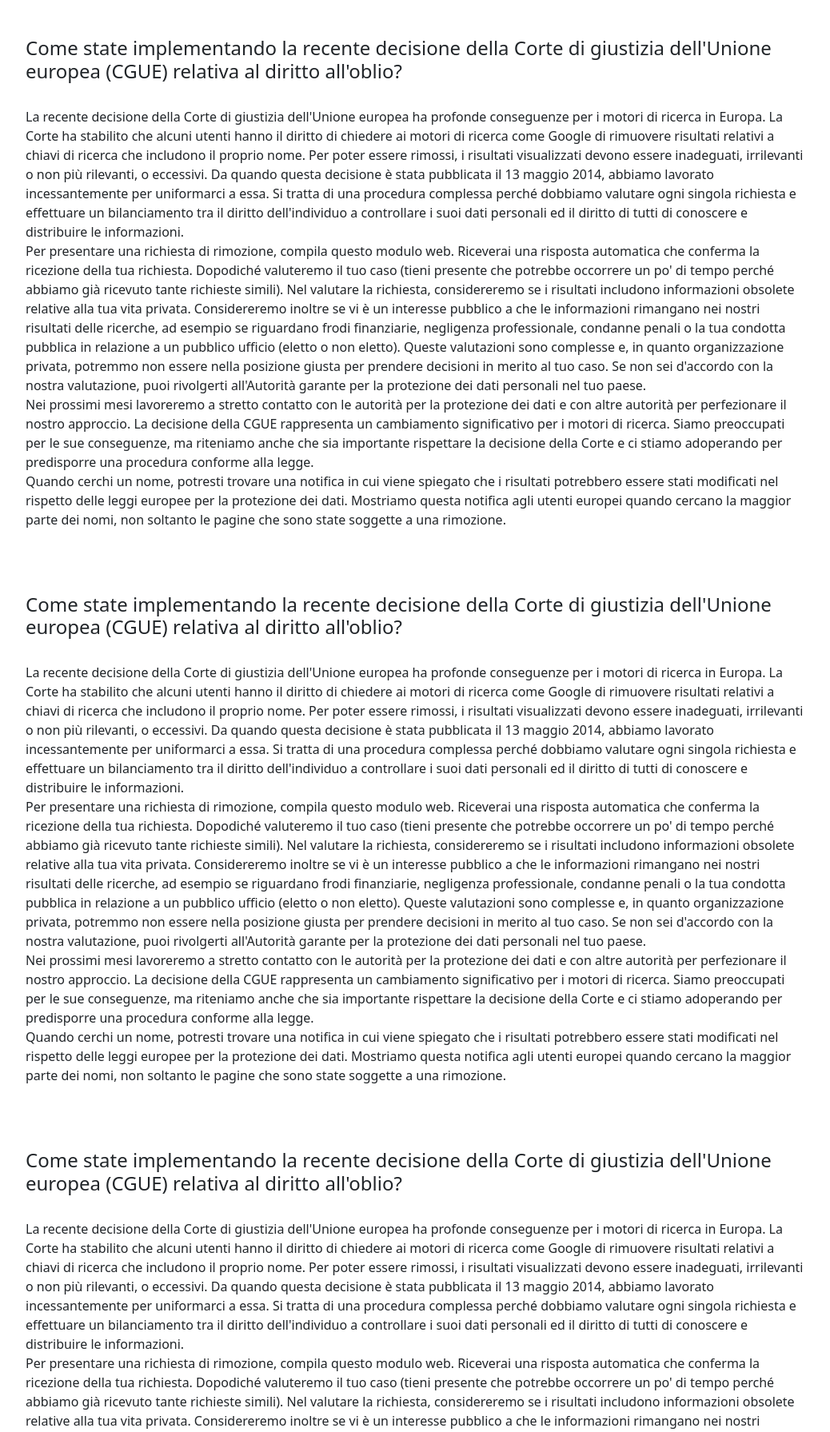
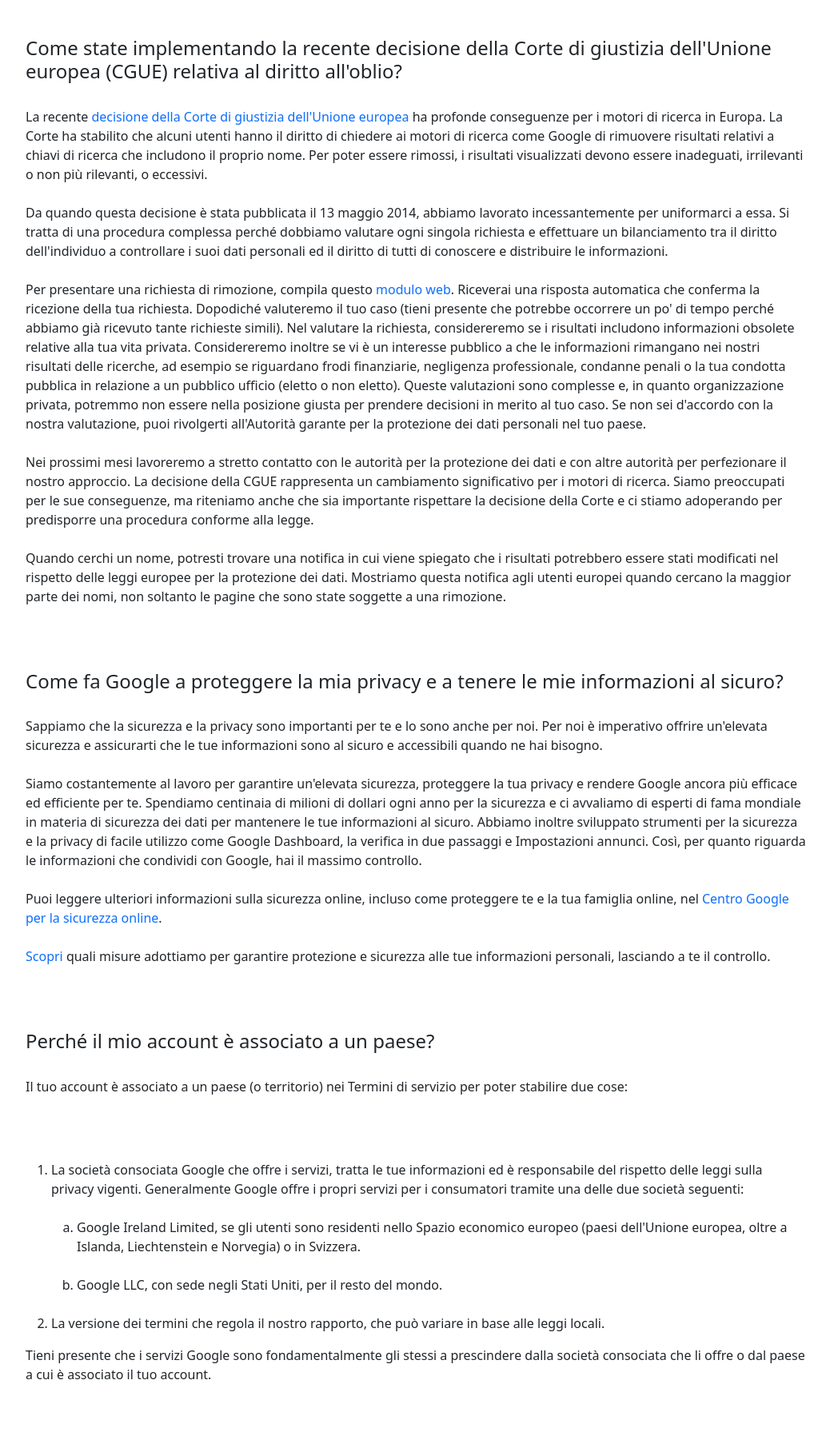
Before and after one commit to vincaf/php-google-faq, a PHP site: page / in a window 1280 px wide. Shown: the part 134-1925 px from the top of the page at 80% size, without its empty margins (120-1158 px from the left). Run offline with PHP 8.4, Linux system fonts and the light colour scheme.

Commit message:
feat: add all the info in the posts array

```diff
--- a/index.php
+++ b/index.php
@@ -30,43 +30,78 @@
             'Question1' => [
                 [
                     'title' => "Come state implementando la recente decisione della Corte di giustizia dell'Unione europea (CGUE) relativa al diritto all'oblio?",
-                    'text' => "La recente decisione della Corte di giustizia dell'Unione europea ha profonde conseguenze per i motori di ricerca in Europa. La Corte ha stabilito che alcuni utenti hanno il diritto di chiedere ai motori di ricerca come Google di rimuovere risultati relativi a chiavi di ricerca che includono il proprio nome. Per poter essere rimossi, i risultati visualizzati devono essere inadeguati, irrilevanti o non più rilevanti, o eccessivi.
-
+                    'text' => "La recente <a href='http://curia.europa.eu/juris/document/document.jsf?text=&amp;docid=152065&amp;amppageIndex=0&amp;doclang=it&amp;mode=lst&amp;dir=&amp;occ=first&amp;part=1&amp;cid=276332' class='text-decoration-none'> decisione della Corte di giustizia dell'Unione europea</a> ha profonde conseguenze per i motori di ricerca in Europa. La Corte ha stabilito che alcuni utenti hanno il diritto di chiedere ai motori di ricerca come Google di rimuovere risultati relativi a chiavi di ricerca che includono il proprio nome. Per poter essere rimossi, i risultati visualizzati devono essere inadeguati, irrilevanti o non più rilevanti, o eccessivi.
+                        <br><br>
                         Da quando questa decisione è stata pubblicata il 13 maggio 2014, abbiamo lavorato incessantemente per uniformarci a essa. Si tratta di una procedura complessa perché dobbiamo valutare ogni singola richiesta e effettuare un bilanciamento tra il diritto dell'individuo a controllare i suoi dati personali ed il diritto di tutti di conoscere e distribuire le informazioni.
-                        <br>
-                        Per presentare una richiesta di rimozione, compila questo modulo web. Riceverai una risposta automatica che conferma la ricezione della tua richiesta. Dopodiché valuteremo il tuo caso (tieni presente che potrebbe occorrere un po' di tempo perché abbiamo già ricevuto tante richieste simili). Nel valutare la richiesta, considereremo se i risultati includono informazioni obsolete relative alla tua vita privata. Considereremo inoltre se vi è un interesse pubblico a che le informazioni rimangano nei nostri risultati delle ricerche, ad esempio se riguardano frodi finanziarie, negligenza professionale, condanne penali o la tua condotta pubblica in relazione a un pubblico ufficio (eletto o non eletto). Queste valutazioni sono complesse e, in quanto organizzazione privata, potremmo non essere nella posizione giusta per prendere decisioni in merito al tuo caso. Se non sei d'accordo con la nostra valutazione, puoi rivolgerti all'Autorità garante per la protezione dei dati personali nel tuo paese.
-                        <br>
+                        <br><br>
+                        Per presentare una richiesta di rimozione, compila questo <a href='https://support.google.com/legal/contact/lr_eudpa?product=websearch&amp;hl=it' class='text-decoration-none'>modulo web</a>. Riceverai una risposta automatica che conferma la ricezione della tua richiesta. Dopodiché valuteremo il tuo caso (tieni presente che potrebbe occorrere un po' di tempo perché abbiamo già ricevuto tante richieste simili). Nel valutare la richiesta, considereremo se i risultati includono informazioni obsolete relative alla tua vita privata. Considereremo inoltre se vi è un interesse pubblico a che le informazioni rimangano nei nostri risultati delle ricerche, ad esempio se riguardano frodi finanziarie, negligenza professionale, condanne penali o la tua condotta pubblica in relazione a un pubblico ufficio (eletto o non eletto). Queste valutazioni sono complesse e, in quanto organizzazione privata, potremmo non essere nella posizione giusta per prendere decisioni in merito al tuo caso. Se non sei d'accordo con la nostra valutazione, puoi rivolgerti all'Autorità garante per la protezione dei dati personali nel tuo paese.
+                        <br><br>
                         Nei prossimi mesi lavoreremo a stretto contatto con le autorità per la protezione dei dati e con altre autorità per perfezionare il nostro approccio. La decisione della CGUE rappresenta un cambiamento significativo per i motori di ricerca. Siamo preoccupati per le sue conseguenze, ma riteniamo anche che sia importante rispettare la decisione della Corte e ci stiamo adoperando per predisporre una procedura conforme alla legge.
-                        <br>
+                        <br><br>
                         Quando cerchi un nome, potresti trovare una notifica in cui viene spiegato che i risultati potrebbero essere stati modificati nel rispetto delle leggi europee per la protezione dei dati. Mostriamo questa notifica agli utenti europei quando cercano la maggior parte dei nomi, non soltanto le pagine che sono state soggette a una rimozione.",
                 ],
             ],
             'Question2' => [
                 [
-                    'title' => "Come state implementando la recente decisione della Corte di giustizia dell'Unione europea (CGUE) relativa al diritto all'oblio?",
-                    'text' => "La recente decisione della Corte di giustizia dell'Unione europea ha profonde conseguenze per i motori di ricerca in Europa. La Corte ha stabilito che alcuni utenti hanno il diritto di chiedere ai motori di ricerca come Google di rimuovere risultati relativi a chiavi di ricerca che includono il proprio nome. Per poter essere rimossi, i risultati visualizzati devono essere inadeguati, irrilevanti o non più rilevanti, o eccessivi.
-
-                        Da quando questa decisione è stata pubblicata il 13 maggio 2014, abbiamo lavorato incessantemente per uniformarci a essa. Si tratta di una procedura complessa perché dobbiamo valutare ogni singola richiesta e effettuare un bilanciamento tra il diritto dell'individuo a controllare i suoi dati personali ed il diritto di tutti di conoscere e distribuire le informazioni.
-                        <br>
-                        Per presentare una richiesta di rimozione, compila questo modulo web. Riceverai una risposta automatica che conferma la ricezione della tua richiesta. Dopodiché valuteremo il tuo caso (tieni presente che potrebbe occorrere un po' di tempo perché abbiamo già ricevuto tante richieste simili). Nel valutare la richiesta, considereremo se i risultati includono informazioni obsolete relative alla tua vita privata. Considereremo inoltre se vi è un interesse pubblico a che le informazioni rimangano nei nostri risultati delle ricerche, ad esempio se riguardano frodi finanziarie, negligenza professionale, condanne penali o la tua condotta pubblica in relazione a un pubblico ufficio (eletto o non eletto). Queste valutazioni sono complesse e, in quanto organizzazione privata, potremmo non essere nella posizione giusta per prendere decisioni in merito al tuo caso. Se non sei d'accordo con la nostra valutazione, puoi rivolgerti all'Autorità garante per la protezione dei dati personali nel tuo paese.
-                        <br>
-                        Nei prossimi mesi lavoreremo a stretto contatto con le autorità per la protezione dei dati e con altre autorità per perfezionare il nostro approccio. La decisione della CGUE rappresenta un cambiamento significativo per i motori di ricerca. Siamo preoccupati per le sue conseguenze, ma riteniamo anche che sia importante rispettare la decisione della Corte e ci stiamo adoperando per predisporre una procedura conforme alla legge.
-                        <br>
-                        Quando cerchi un nome, potresti trovare una notifica in cui viene spiegato che i risultati potrebbero essere stati modificati nel rispetto delle leggi europee per la protezione dei dati. Mostriamo questa notifica agli utenti europei quando cercano la maggior parte dei nomi, non soltanto le pagine che sono state soggette a una rimozione.",
+                    'title' => "Come fa Google a proteggere la mia privacy e a tenere le mie informazioni al sicuro?",
+                    'text' => "Sappiamo che la sicurezza e la privacy sono importanti per te e lo sono anche per noi. Per noi è imperativo offrire un'elevata sicurezza e assicurarti che le tue informazioni sono al sicuro e accessibili quando ne hai bisogno.
+                        <br><br>
+                        Siamo costantemente al lavoro per garantire un'elevata sicurezza, proteggere la tua privacy e rendere Google ancora più efficace ed efficiente per te. Spendiamo centinaia di milioni di dollari ogni anno per la sicurezza e ci avvaliamo di esperti di fama mondiale in materia di sicurezza dei dati per mantenere le tue informazioni al sicuro. Abbiamo inoltre sviluppato strumenti per la sicurezza e la privacy di facile utilizzo come Google Dashboard, la verifica in due passaggi e Impostazioni annunci. Così, per quanto riguarda le informazioni che condividi con Google, hai il massimo controllo.
+                        <br><br>
+                        Puoi leggere ulteriori informazioni sulla sicurezza online, incluso come proteggere te e la tua famiglia online, nel <a href='https://www.google.com/safetycenter/' class='text-decoration-none'>Centro Google per la sicurezza online</a>.
+                        <br><br>
+                        <a href='https://privacy.google.com' class='text-decoration-none'>Scopri</a> quali misure adottiamo per garantire protezione e sicurezza alle tue informazioni personali, lasciando a te il controllo.",
                 ],
             ],
             'Question3' => [
                 [
-                    'title' => "Come state implementando la recente decisione della Corte di giustizia dell'Unione europea (CGUE) relativa al diritto all'oblio?",
-                    'text' => "La recente decisione della Corte di giustizia dell'Unione europea ha profonde conseguenze per i motori di ricerca in Europa. La Corte ha stabilito che alcuni utenti hanno il diritto di chiedere ai motori di ricerca come Google di rimuovere risultati relativi a chiavi di ricerca che includono il proprio nome. Per poter essere rimossi, i risultati visualizzati devono essere inadeguati, irrilevanti o non più rilevanti, o eccessivi.
-
-                        Da quando questa decisione è stata pubblicata il 13 maggio 2014, abbiamo lavorato incessantemente per uniformarci a essa. Si tratta di una procedura complessa perché dobbiamo valutare ogni singola richiesta e effettuare un bilanciamento tra il diritto dell'individuo a controllare i suoi dati personali ed il diritto di tutti di conoscere e distribuire le informazioni.
+                    'title' => "Perché il mio account è associato a un paese?",
+                    'text' => "Il tuo account è associato a un paese (o territorio) nei Termini di servizio per poter stabilire due cose:
+                    <ol class='mt-0 pt-0'>
+                        <li>La società consociata Google che offre i servizi, tratta le tue informazioni ed è responsabile del rispetto delle leggi sulla privacy vigenti. Generalmente Google offre i propri servizi per i consumatori tramite una delle due società seguenti:</li>
                         <br>
-                        Per presentare una richiesta di rimozione, compila questo modulo web. Riceverai una risposta automatica che conferma la ricezione della tua richiesta. Dopodiché valuteremo il tuo caso (tieni presente che potrebbe occorrere un po' di tempo perché abbiamo già ricevuto tante richieste simili). Nel valutare la richiesta, considereremo se i risultati includono informazioni obsolete relative alla tua vita privata. Considereremo inoltre se vi è un interesse pubblico a che le informazioni rimangano nei nostri risultati delle ricerche, ad esempio se riguardano frodi finanziarie, negligenza professionale, condanne penali o la tua condotta pubblica in relazione a un pubblico ufficio (eletto o non eletto). Queste valutazioni sono complesse e, in quanto organizzazione privata, potremmo non essere nella posizione giusta per prendere decisioni in merito al tuo caso. Se non sei d'accordo con la nostra valutazione, puoi rivolgerti all'Autorità garante per la protezione dei dati personali nel tuo paese.
-                        <br>
-                        Nei prossimi mesi lavoreremo a stretto contatto con le autorità per la protezione dei dati e con altre autorità per perfezionare il nostro approccio. La decisione della CGUE rappresenta un cambiamento significativo per i motori di ricerca. Siamo preoccupati per le sue conseguenze, ma riteniamo anche che sia importante rispettare la decisione della Corte e ci stiamo adoperando per predisporre una procedura conforme alla legge.
-                        <br>
-                        Quando cerchi un nome, potresti trovare una notifica in cui viene spiegato che i risultati potrebbero essere stati modificati nel rispetto delle leggi europee per la protezione dei dati. Mostriamo questa notifica agli utenti europei quando cercano la maggior parte dei nomi, non soltanto le pagine che sono state soggette a una rimozione.",
+                        <ol type='a'>
+                            <li>Google Ireland Limited, se gli utenti sono residenti nello Spazio economico europeo (paesi dell'Unione europea, oltre a Islanda, Liechtenstein e Norvegia) o in Svizzera.</li>
+                            <br>
+                            <li>Google LLC, con sede negli Stati Uniti, per il resto del mondo.</li>
+                            <br>
+                        </ol>
+                        <li>La versione dei termini che regola il nostro rapporto, che può variare in base alle leggi locali.</li>
+                    </ol>
+                    Tieni presente che i servizi Google sono fondamentalmente gli stessi a prescindere dalla società consociata che li offre o dal paese a cui è associato il tuo account.",
+                ],
+            ],
+            'Question4' => [
+                [
+                    'title' => "Stabilire il paese associato al tuo account",
+                    'text' => "Quando crei un nuovo Account Google, lo associamo a un paese in base a dove è stato creato. Per quanto riguarda gli account creati almeno un anno fa, usiamo il paese da cui accedi solitamente ai servizi Google, in genere i servizi in cui hai trascorso più tempo nell'ultimo anno.
+                        <br><br>
+                        I viaggi frequenti solitamente non influiscono sul paese associato al tuo account. Se ti trasferisci in un altro paese, potrebbe occorrere circa un anno per aggiornare l'associazione del paese.
+                        <br><br>
+                        Se il paese associato al tuo account non corrisponde al tuo paese di residenza, il motivo potrebbe essere la differenza tra il paese in cui lavori e il paese in cui risiedi, l'installazione di una rete privata virtuale (VPN) per mascherare il tuo indirizzo IP oppure la residenza vicino a un confine territoriale. <a href='country-association-form' class='text-decoration-none'>Contattaci</a> se ritieni che il paese associato al tuo account sia sbagliato.",
+                ],
+            ],
+            'Question5' => [
+                [
+                    'title' => "Come faccio a rimuovere informazioni su di me dai risultati di ricerca di Google?",
+                    'text' => "I risultati di ricerca di Google rispecchiano i contenuti pubblicamente disponibili sul Web.
+                        I motori di ricerca non possono rimuovere i contenuti direttamente dai siti web, quindi rimuovere risultati di ricerca da Google non consente di rimuovere i contenuti dal Web.
+                        Se desideri rimuovere qualcosa dal Web, devi <a href='https://support.google.com/websearch/answer/9109?hl=it' class='text-decoration-none'>contattare il webmaster</a> del sito su cui sono pubblicati i contenuti e chiedergli di apportare una modifica.
+                        Inoltre, se, ai sensi delle leggi europee per la protezione dei dati, desideri richiedere la rimozione di determinate informazioni su di te visualizzate nei risultati di ricerca di Google, <a href='https://support.google.com/legal/contact/lr_eudpa?product=websearch&amp;hl=it' class='text-decoration-none'>fai clic qui</a>.
+                        Una volta che i contenuti saranno stati rimossi e che Google avrà rilevato l'aggiornamento, le informazioni non verranno più visualizzate nei risultati di ricerca di Google.
+                        In caso di una richiesta di rimozione urgente, è inoltre possibile <a href='https://support.google.com/websearch/troubleshooter/3111061?hl=it' class='text-decoration-none'>visitare la nostra pagina di assistenza per avere ulteriori informazioni</a>.",
+                ],
+            ],
+            'Question6' => [
+                [
+                    'title' => "Quando faccio clic sui risultati della Ricerca Google, le mie chiavi di ricerca vengono inviate ai siti web?",
+                    'text' => "In alcuni casi sì. Quando fai clic su un risultato della Ricerca Google, il tuo browser web potrebbe reindirizzare alla pagina web di destinazione anche l'indirizzo Internet, o URL, della pagina dei risultati di ricerca sotto forma di <a href='privacy/key-terms#toc-terms-referrer-url' class='text-decoration-none'>URL referrer</a>.
+                        Talvolta, l'URL della pagina dei risultati di ricerca potrebbe contenere la query di ricerca che hai inserito.
+                        Se utilizzi la ricerca SSL (la funzione di ricerca criptata di Google), nella maggior parte dei casi i termini di ricerca non vengono inviati come parte dell'URL negli URL referrer.
+                        Questo comportamento può fare eccezione, ad esempio se utilizzi alcuni browser meno diffusi.
+                        Ulteriori informazioni sulla ricerca SSL sono disponibili <a href='https://support.google.com/websearch/answer/173733' class='text-decoration-none'>qui</a>.
+                        Le query di ricerca o le informazioni contenute nell'URL referrer potrebbero essere disponibili mediante Google Analytics o un'API (Application Programming Interface).
+                        Inoltre, gli inserzionisti potrebbero ricevere informazioni relative all' esatte parole chiave che hanno determinato il clic su un annuncio.",
                 ],
             ],
         ];
```
